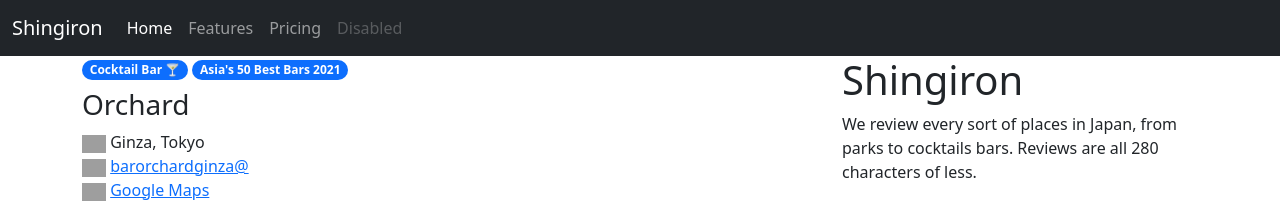
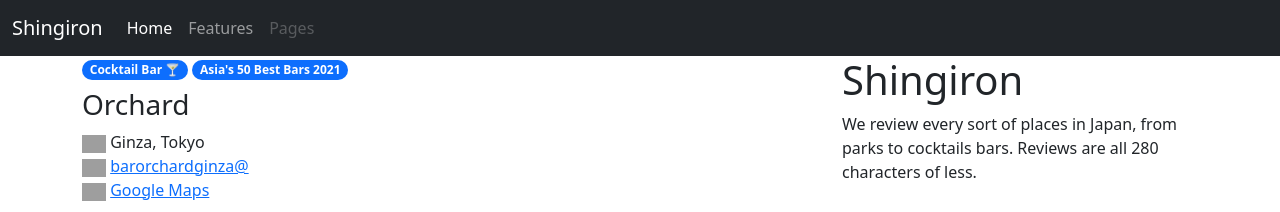
Before and after one commit to alessandrosp/shingiron, a Jekyll site: the page built from docs/index.html, in a window 1280 px wide. Shown: the top 212 px of the page. Built offline with Jekyll 4.4.1, drawn with Linux system fonts in a browser that asks for light colours; nearby versions of some CDN libraries; comment, search, counter and statistics services are not loaded; grey boxes are pictures that could not be loaded.

Commit message:
Update default.html

```diff
--- a/docs/_layouts/default.html
+++ b/docs/_layouts/default.html
@@ -19,8 +19,7 @@
           <div class="navbar-nav">
             <a class="nav-link active" aria-current="page" href="#">Home</a>
             <a class="nav-link" href="#">Features</a>
-            <a class="nav-link" href="#">Pricing</a>
-            <a class="nav-link disabled" href="#" tabindex="-1" aria-disabled="true">Disabled</a>
+            <a class="nav-link disabled" href="#" tabindex="-1" aria-disabled="true">Pages</a>
           </div>
         </div>
       </div>
```
